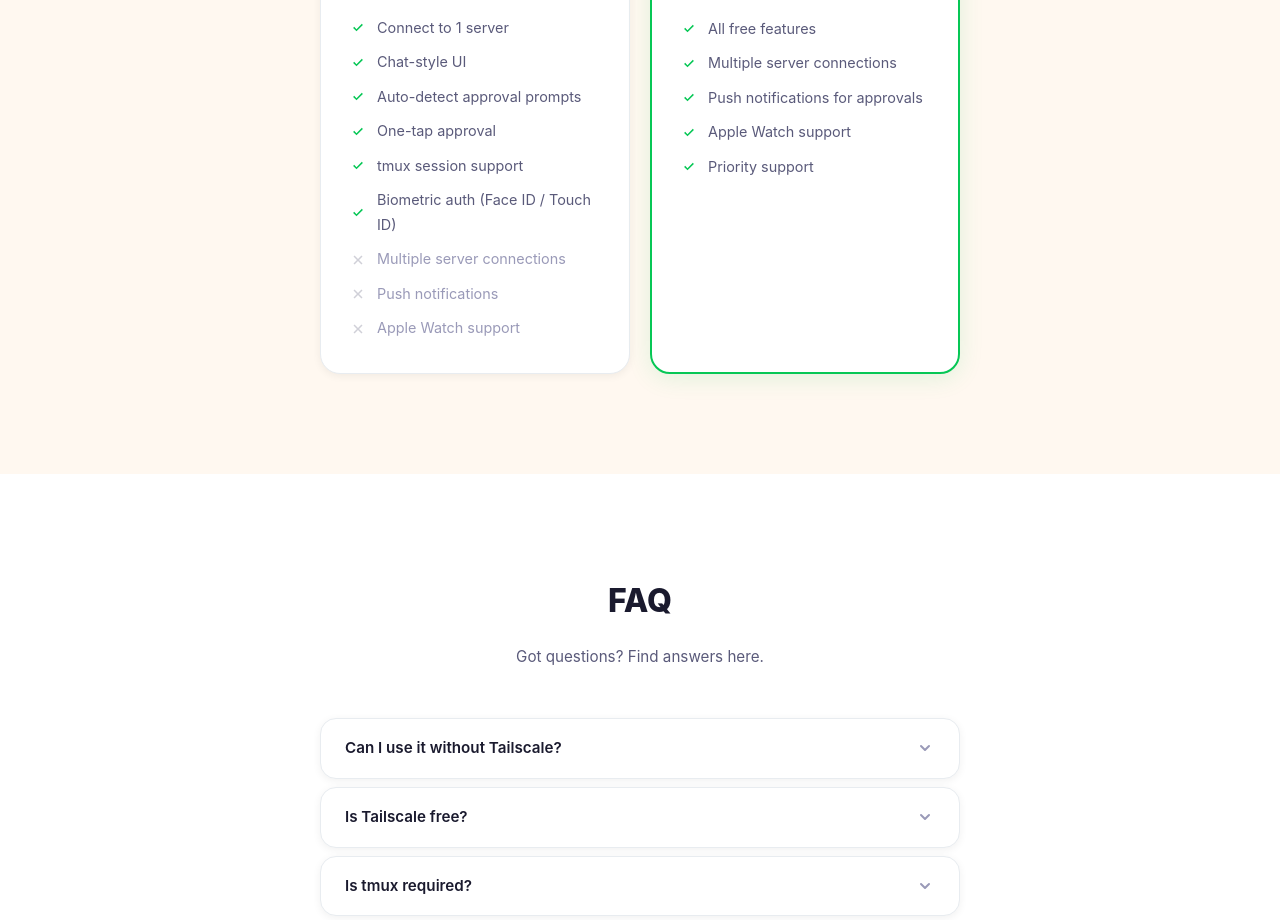
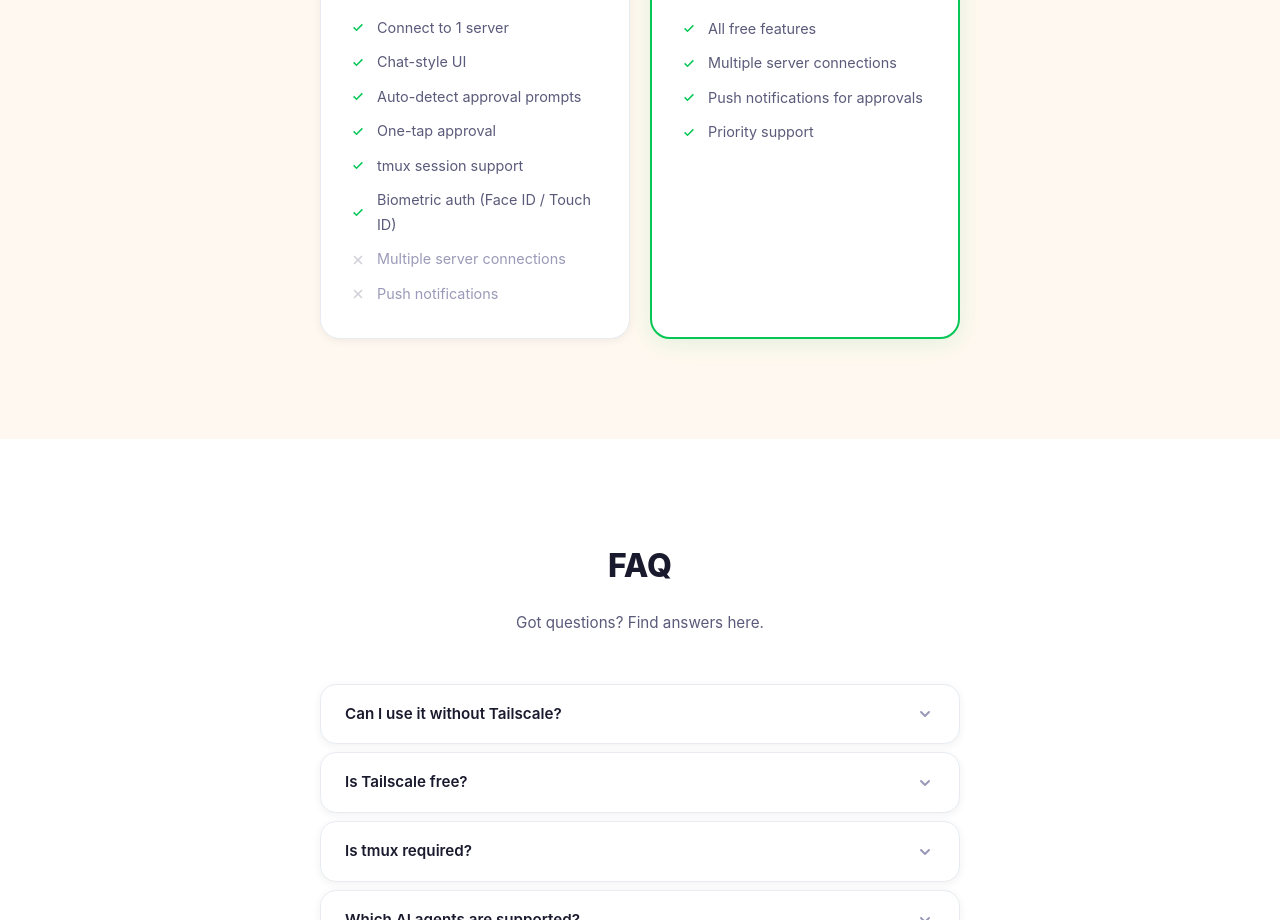
Before and after one commit to MatsukageRyo/ninka-site, a plain HTML site: page index.html in a window 1280 px wide. Shown: the part 4609-5529 px from the top of the page. Drawn offline with Linux system fonts and the light colour scheme.

Commit message:
Apple Watch対応の記述をLP価格表から削除
Co-Authored-By: Claude Opus 4.6 <noreply@anthropic.com>

```diff
--- a/index.html
+++ b/index.html
@@ -1121,10 +1121,6 @@ section {
             <svg viewBox="0 0 18 18" fill="currentColor"><path d="M13.5 5.56L12.44 4.5 9 7.94 5.56 4.5 4.5 5.56 7.94 9 4.5 12.44l1.06 1.06L9 10.06l3.44 3.44 1.06-1.06L10.06 9l3.44-3.44z"/></svg>
             <span data-i18n="pricing.free.f8">プッシュ通知</span>
           </li>
-          <li class="disabled">
-            <svg viewBox="0 0 18 18" fill="currentColor"><path d="M13.5 5.56L12.44 4.5 9 7.94 5.56 4.5 4.5 5.56 7.94 9 4.5 12.44l1.06 1.06L9 10.06l3.44 3.44 1.06-1.06L10.06 9l3.44-3.44z"/></svg>
-            <span data-i18n="pricing.free.f9">Apple Watch対応</span>
-          </li>
         </ul>
       </div>
       <div class="pricing-card pricing-card--pro">
@@ -1144,10 +1140,6 @@ section {
           <li>
             <svg viewBox="0 0 18 18" fill="currentColor"><path d="M7.5 12.268l-3.384-3.384 1.06-1.06L7.5 10.146l5.324-5.324 1.06 1.06L7.5 12.268z"/></svg>
             <span data-i18n="pricing.pro.f3">承認待ちプッシュ通知</span>
-          </li>
-          <li>
-            <svg viewBox="0 0 18 18" fill="currentColor"><path d="M7.5 12.268l-3.384-3.384 1.06-1.06L7.5 10.146l5.324-5.324 1.06 1.06L7.5 12.268z"/></svg>
-            <span data-i18n="pricing.pro.f4">Apple Watch対応</span>
           </li>
           <li>
             <svg viewBox="0 0 18 18" fill="currentColor"><path d="M7.5 12.268l-3.384-3.384 1.06-1.06L7.5 10.146l5.324-5.324 1.06 1.06L7.5 12.268z"/></svg>
@@ -1295,14 +1287,12 @@ var i18n = {
     'pricing.free.f6': 'Biometric auth (Face ID / Touch ID)',
     'pricing.free.f7': 'Multiple server connections',
     'pricing.free.f8': 'Push notifications',
-    'pricing.free.f9': 'Apple Watch support',
     'pricing.pro.badge': 'Recommended',
     'pricing.pro.price': '\u00a51,100 <span>one-time purchase</span>',
     'pricing.pro.desc': 'Unlock all features. No subscription required.',
     'pricing.pro.f1': 'All free features',
     'pricing.pro.f2': 'Multiple server connections',
     'pricing.pro.f3': 'Push notifications for approvals',
-    'pricing.pro.f4': 'Apple Watch support',
     'pricing.pro.f5': 'Priority support',
     'faq.title': 'FAQ',
     'faq.subtitle': 'Got questions? Find answers here.',
```
